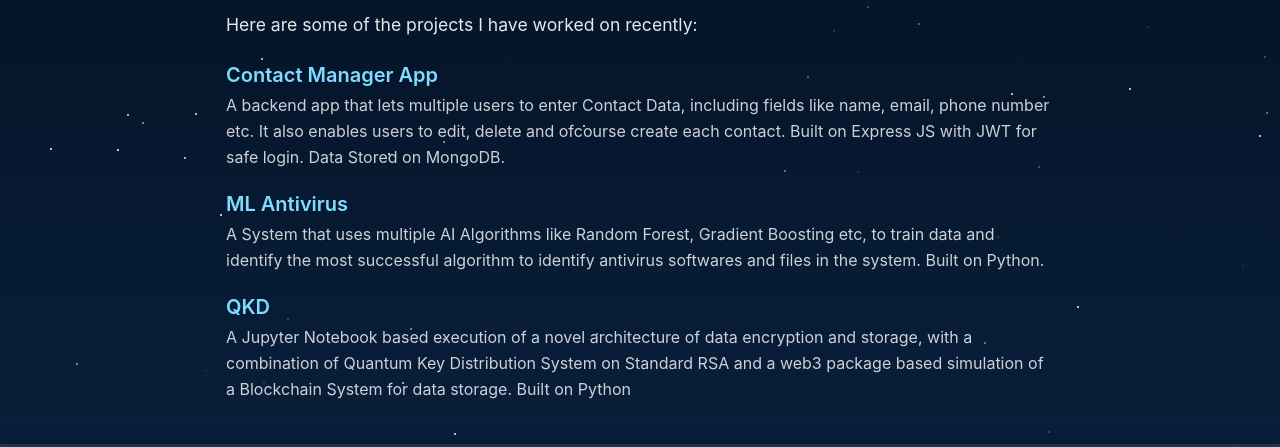
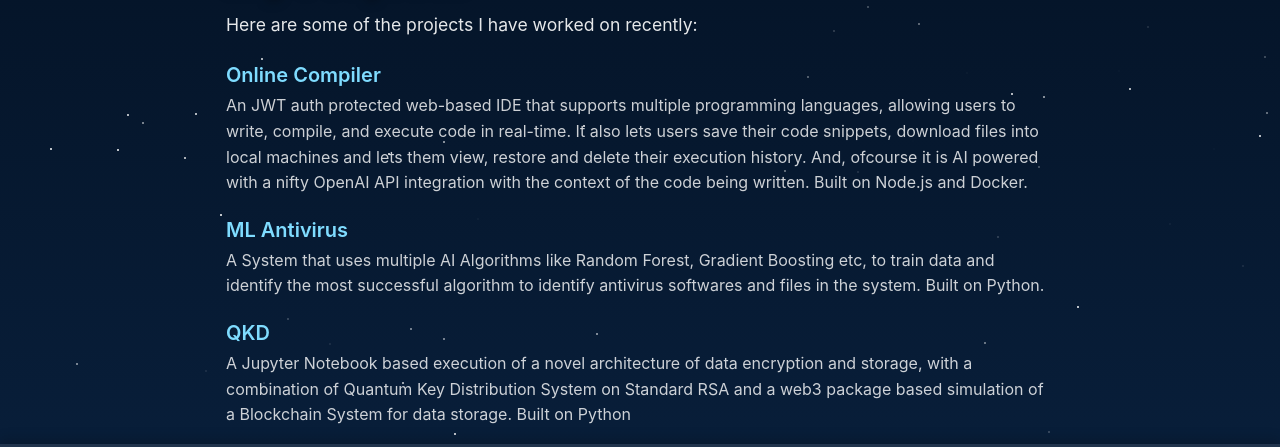
Before and after one commit to jm-menon/Jahnavi-s-Portfolio, a plain HTML site: page pages/projects.html in a window 1280 px wide. Shown: the part 241-688 px from the top of the page. Drawn offline with Linux system fonts and the light colour scheme.

Commit message:
periodic updates

```diff
--- a/pages/projects.html
+++ b/pages/projects.html
@@ -226,10 +226,11 @@ footer {
     <p>Here are some of the projects I have worked on recently:</p>
 
     <ul>
-        <li><a href="https://github.com/jm-menon/Contacts-App">Contact Manager App</a></li>
-        <div class="desc">A backend app that lets multiple users to enter Contact Data, including fields like name, email, phone number etc.
-            It also enables users to edit, delete and ofcourse create each contact.
-            Built on Express JS with JWT for safe login. Data Stored on MongoDB.
+        <li><a href="https://github.com/jm-menon/Online-Compiler">Online Compiler</a></li>
+        <div class="desc">An JWT auth protected web-based IDE that supports multiple programming languages, allowing users to write, compile, and execute code in real-time.
+            It also lets users save their code snippets, download files into local machines and lets them view, restore and delete their execution history.
+            And, ofcourse it is AI powered with a nifty OpenAI API integration with the context of the code being written.
+            Built on Node.js and Docker.
         </div>
 
         <li><a href="https://github.com/jm-menon/ML-Based-Antivirus">ML Antivirus</a></li>
```
Also changed, not shown: pages/about.html (+6 -3 lines), pages/index.html (+1 -1 lines).
